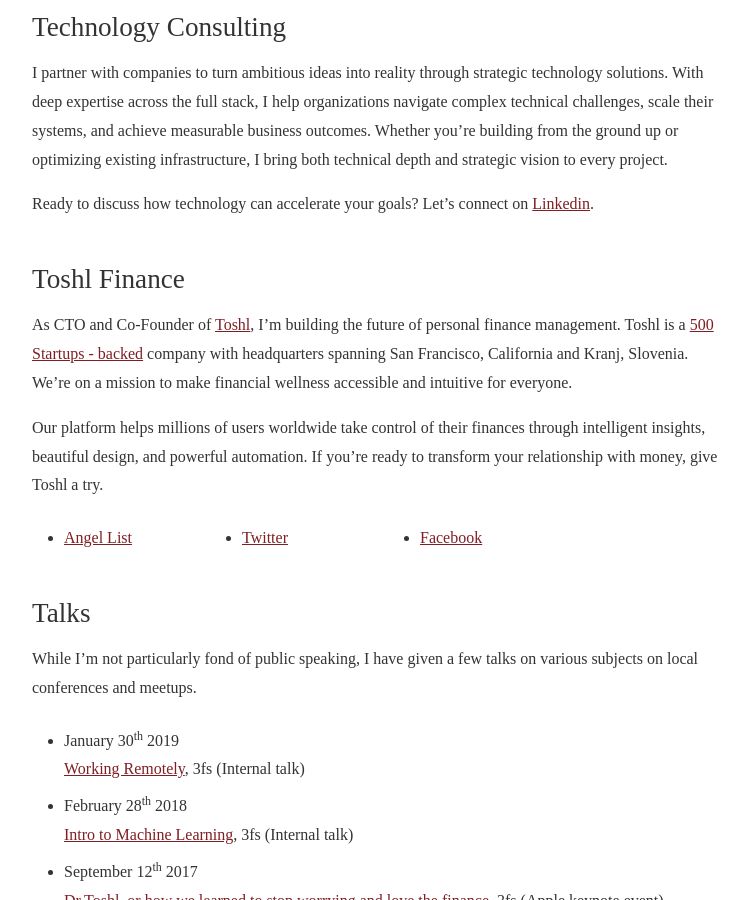
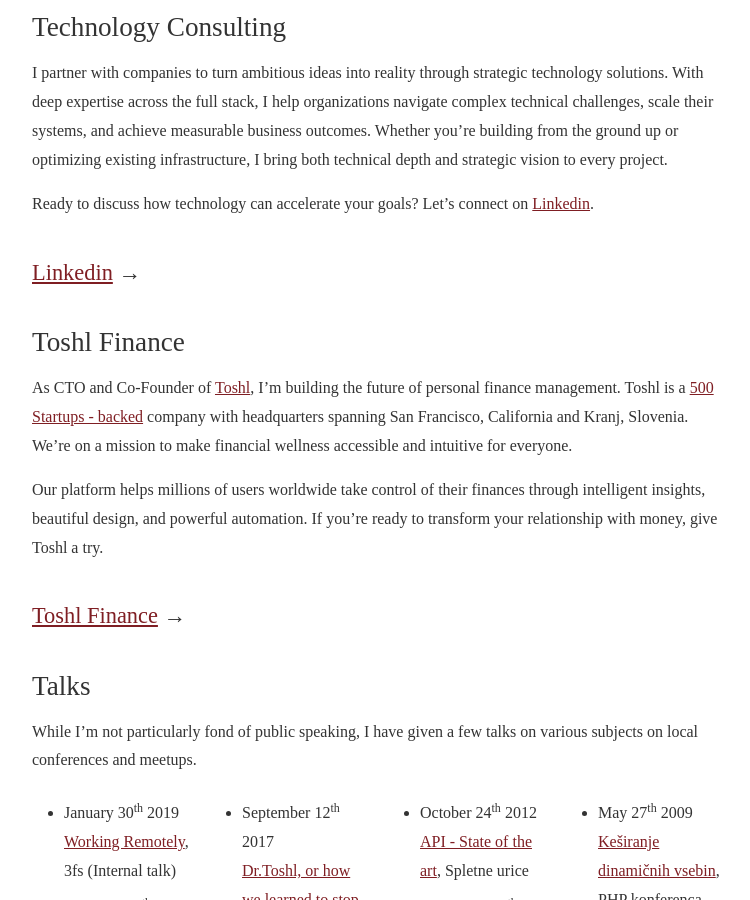
Before and after one commit to mihahribar/mihahribar.github.io, a Jekyll site: the page built from about.md, in a window 1280 px wide and 900 px high, scrolled down 464 px. Shown: the whole window, without its empty margins (260-1010 px from the left). Built offline with Jekyll 4.4.1, drawn with Linux system fonts in a browser that asks for light colours.

Commit message:
unified action links in about

```diff
--- a/about.md
+++ b/about.md
@@ -20,6 +20,8 @@
 
 Ready to discuss how technology can accelerate your goals? Let's connect on [Linkedin](http://www.linkedin.com/in/mihahribar).
 
+### [Linkedin](http://www.linkedin.com/in/mihahribar) →
+
 Toshl Finance
 -------------
 
@@ -27,9 +29,7 @@
 
 Our platform helps millions of users worldwide take control of their finances through intelligent insights, beautiful design, and powerful automation. If you're ready to transform your relationship with money, give Toshl a try.
 
-- [Angel List](http://angel.co/toshl)
-- [Twitter](http://twitter.com/toshl)
-- [Facebook](http://www.facebook.com/ToshlFinance)
+### [Toshl Finance](https://toshl.com) →
 
 Talks
 -----
```
